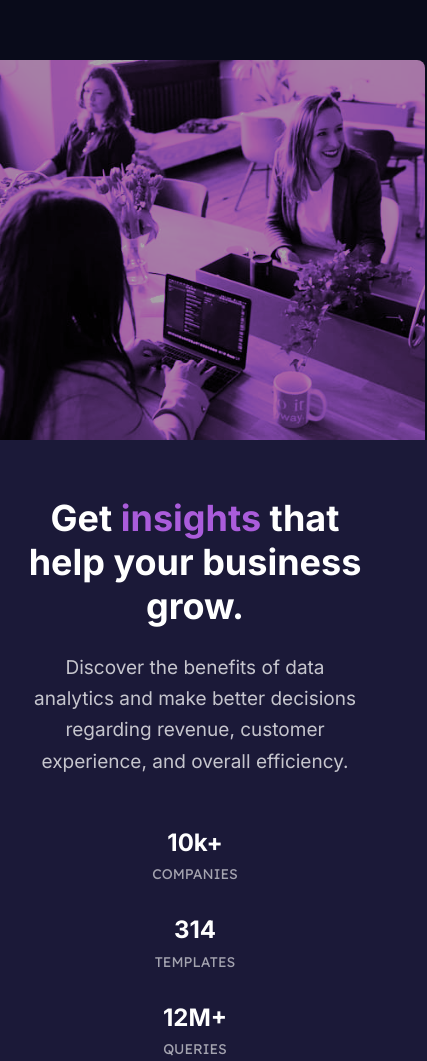
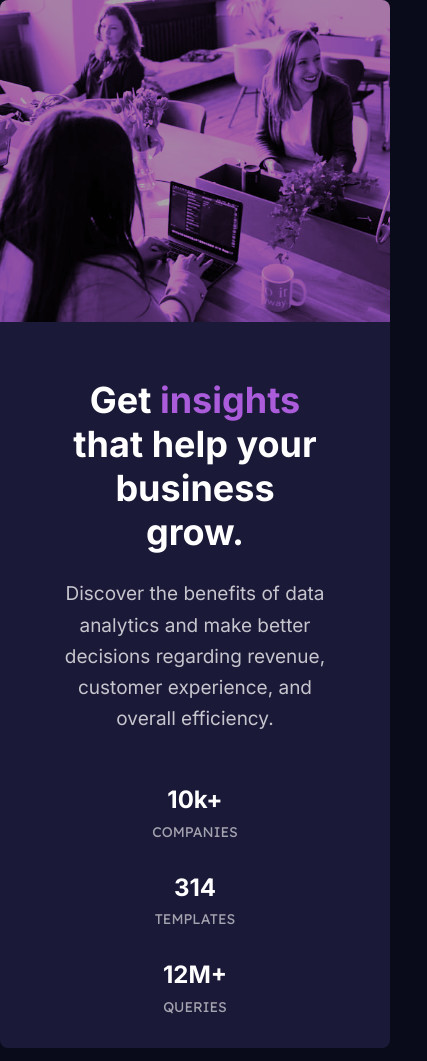
Before and after one commit to loganwoolf/FM-preview-card, a plain HTML site: page index.html in a window 390 px wide. Shown: the top 1061 px of the page, 427 px wide, since content can reach past the window. Drawn offline with Linux system fonts and the light colour scheme.

Commit message:
improve @media query and make mobile view responsive

```diff
--- a/index.html
+++ b/index.html
@@ -26,14 +26,13 @@
 			grid-template-columns: auto auto;
 			align-items: center;
 			justify-content: center;
-			margin: 60px 90px;
+			margin: 60px auto;
 		}
 
 		.grid-container>img {
 			border-radius: 0 8px 8px 0;
-			max-height: 100%;
+			max-height: 99%;
 			filter: sepia(0.08) hue-rotate(232deg) saturate(40) brightness(0.65);
-
 		}
 
 		.card {
@@ -44,7 +43,7 @@
 		}
 
 		.text {
-			width: 40ch;
+			max-width: 40ch;
 			padding: 2rem 4rem 0;
 		}
 
@@ -83,17 +82,18 @@
 			padding-top: 1ch;
 		}
 
-		@media only screen and (max-width: 1200px) {
+		@media only screen and (max-width: 1080px) {
 			.grid-container {
 				display: flex;
 				flex-direction: column-reverse;
-
-
+				margin: 0 0 1rem 0;
+				width: 100vw;
 			}
 
 			.grid-container>img {
 				border-radius: 8px 8px 0 0;
-				width: 460px;
+				width: 100vw;
+				max-width: 600px;
 			}
 
 			.card {
@@ -102,7 +102,6 @@
 
 			.text {
 				text-align: center;
-				width: 28ch;
 				font-size: 19px;
 			}
 
```
